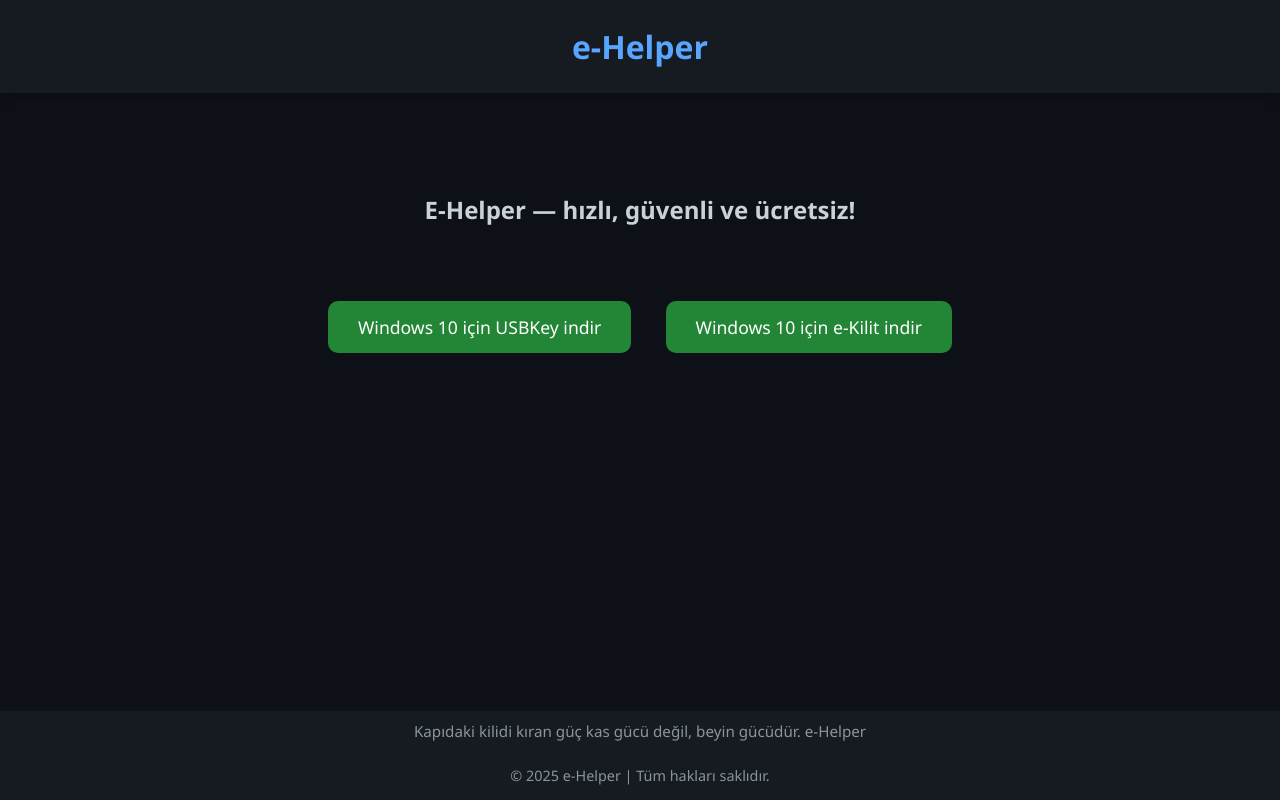
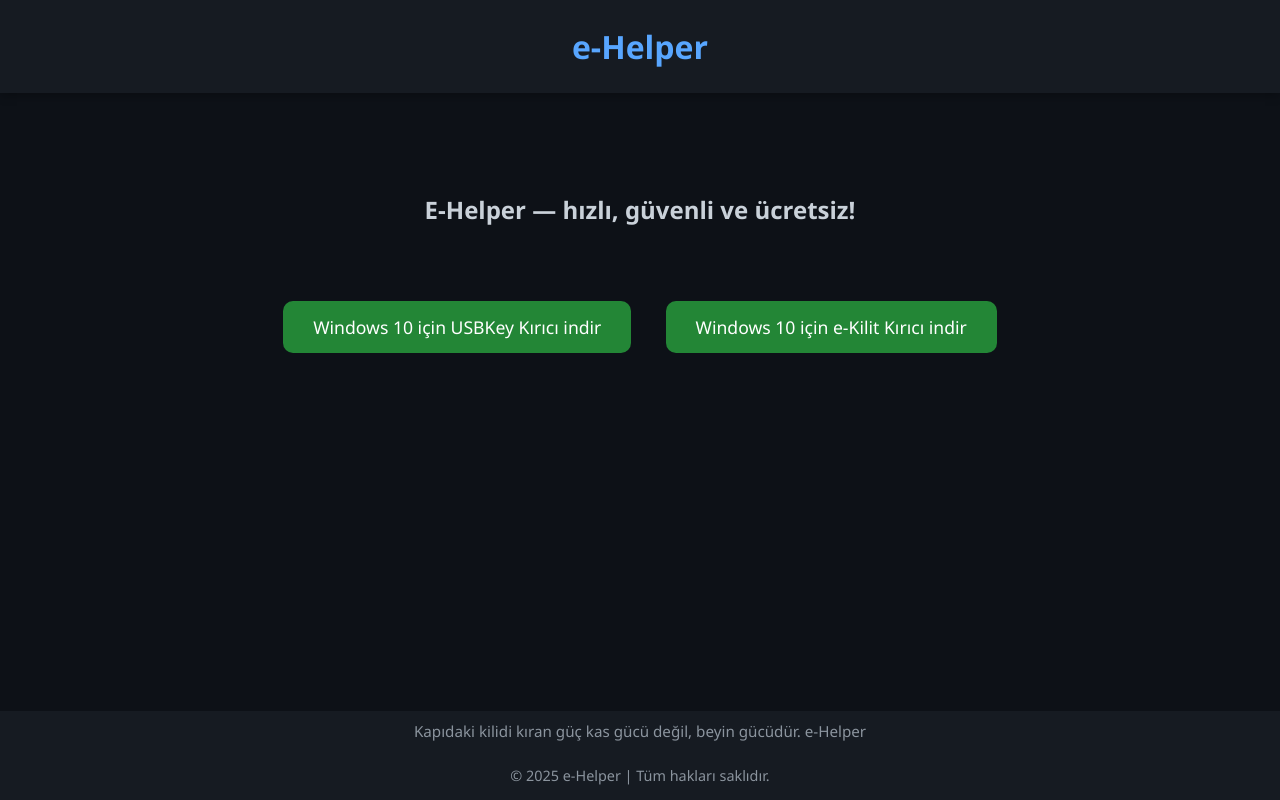
Before and after one commit to zuzuikiman/zuzuikiman.github.io, a plain HTML site: page index.html in a window 1280 px wide. Drawn offline with Linux system fonts and the light colour scheme.

Commit message:
Update index.html

```diff
--- a/index.html
+++ b/index.html
@@ -81,8 +81,8 @@
     <h2>E-Helper — hızlı, güvenli ve ücretsiz!</h2>
 
     <div class="download-buttons">
-      <a href="https://github.com/zuzuikiman/e-helper/releases/download/1.0.0/usbkeykilitkiricisetup.exe" class="download-btn">Windows 10 için USBKey indir</a>
-      <a href="ekilit_setup.exe" class="download-btn">Windows 10 için e-Kilit indir</a>
+      <a href="https://github.com/zuzuikiman/e-helper/releases/download/1.0.0/usbkeykilitkiricisetup.exe" class="download-btn">Windows 10 için USBKey Kırıcı indir</a>
+      <a href="ekilit_setup.exe" class="download-btn">Windows 10 için e-Kilit Kırıcı indir</a>
     </div>
   </div>
 
```
